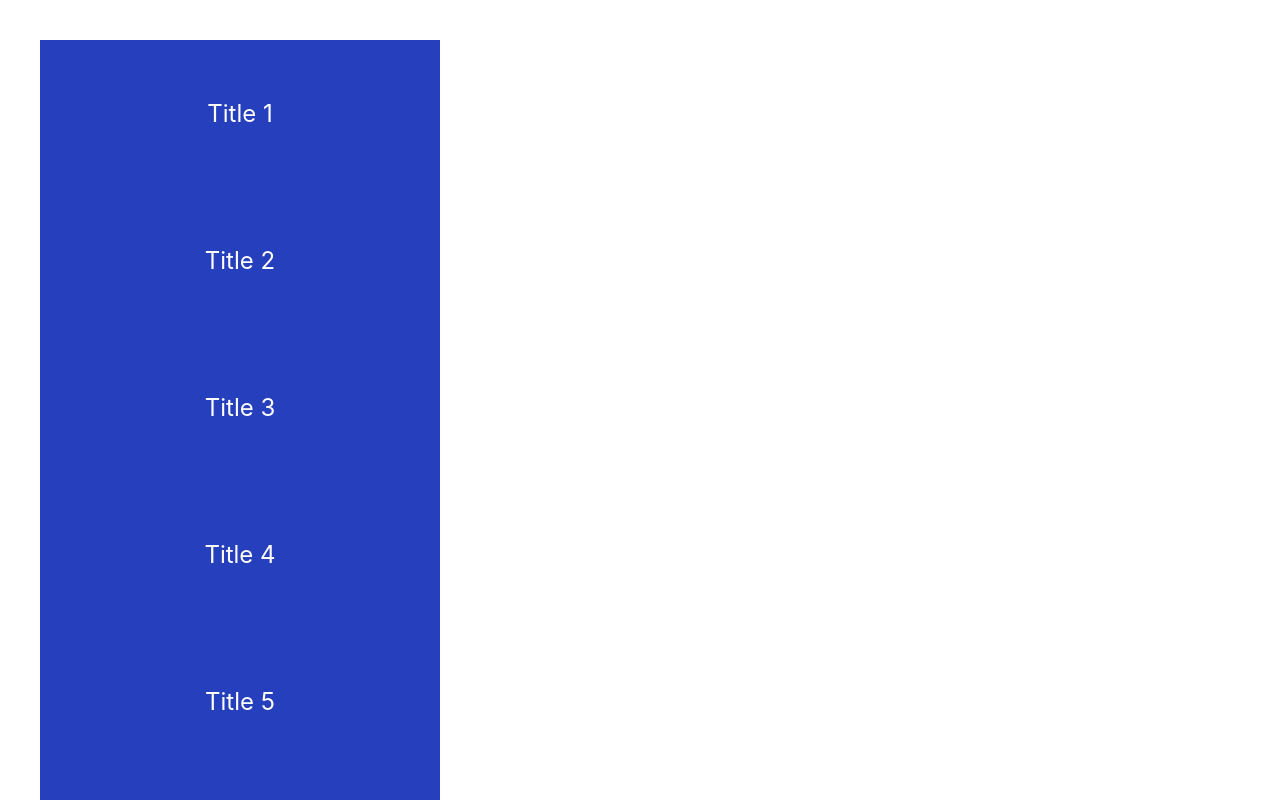
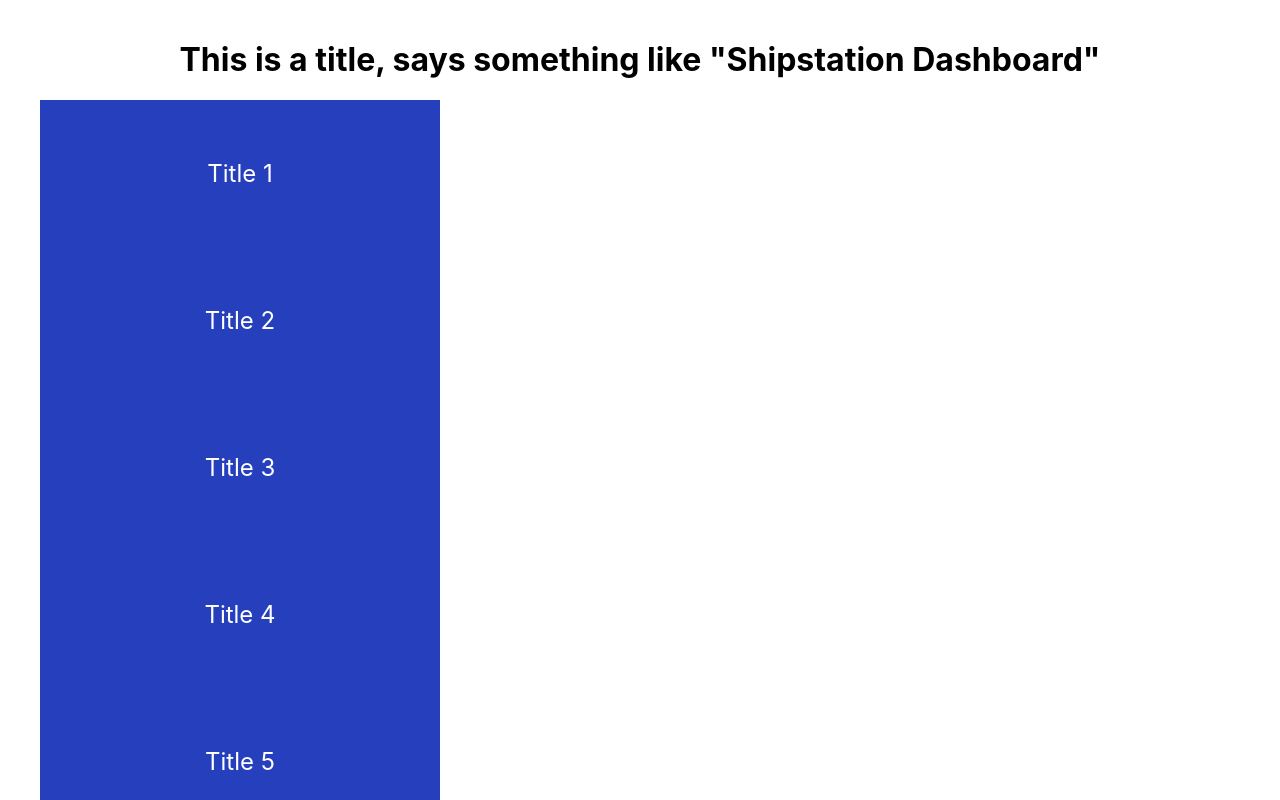
Before and after one commit to MarkE16/test-app, a React (Create React App) app: page /home in a window 1280 px wide. Shown: the top 800 px of the page. Built offline with nearby package versions, Linux system fonts and the light colour scheme.

Commit message:
added title for dashboard

```diff
--- a/src/locations/Home.js
+++ b/src/locations/Home.js
@@ -8,6 +8,9 @@
 
   return (
       <div className="App">
+        <div>
+          <h1 style={{textAlign: "center" }}>This is a title, says something like "Shipstation Dashboard"</h1>
+        </div>
         <div style={{ height: "100%" }}>
           <TimerContextProvider>
             <Sidebar />
```
